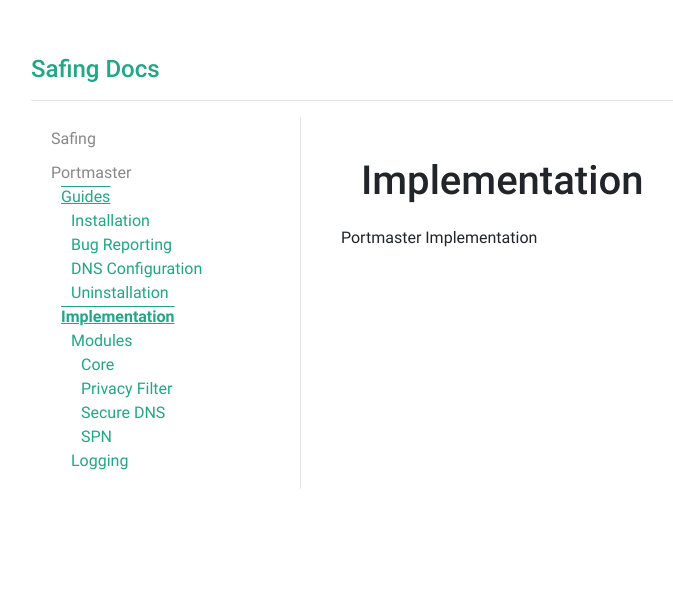
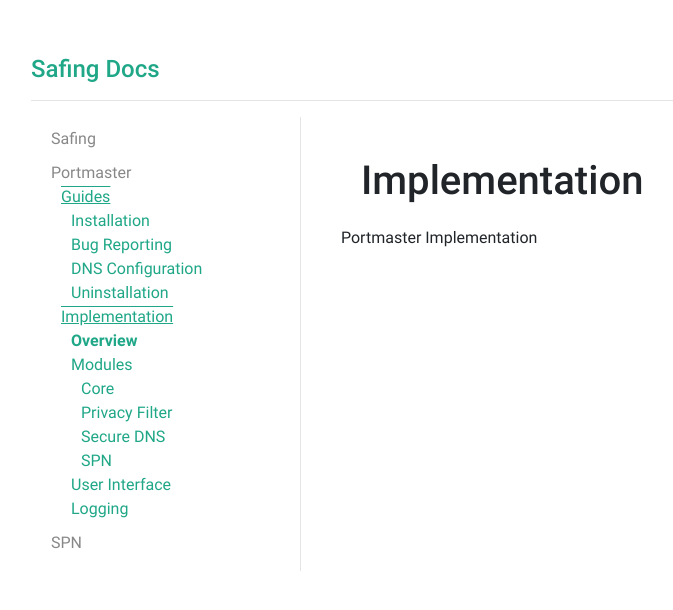
Before and after one commit to safing/docs, a Jekyll site: the page built from portmaster/implementation/overview.md, in a window 1280 px wide. Shown: the top 610 px of the page, without its empty margins (54-727 px from the left). Built offline with Jekyll 4.4.1, drawn with Linux system fonts in a browser that asks for light colours.

Commit message:
Add additional sites

```diff
--- a/_data/menus.yml
+++ b/_data/menus.yml
@@ -10,11 +10,14 @@ items:
           - title: Uninstallation
       - title: Implementation
         children:
+          - title: Overview
           - title: Modules
             children:
               - title: Core
               - title: Privacy Filter
               - title: Secure DNS
               - title: SPN
+          - title: User Interface
           - title: Logging
             path: logs
+  - title: SPN
--- /dev/null
+++ b/portmaster/implementation/user-interface.md
@@ -0,0 +1,6 @@
+---
+title: User Interface
+layout: base
+---
+
+Portmaster User Interface
```
Also changed, not shown: portmaster/implementation/overview.md (renamed from portmaster/implementation/index.md).
